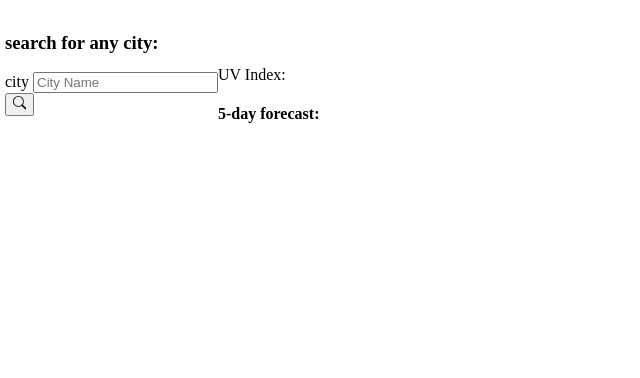
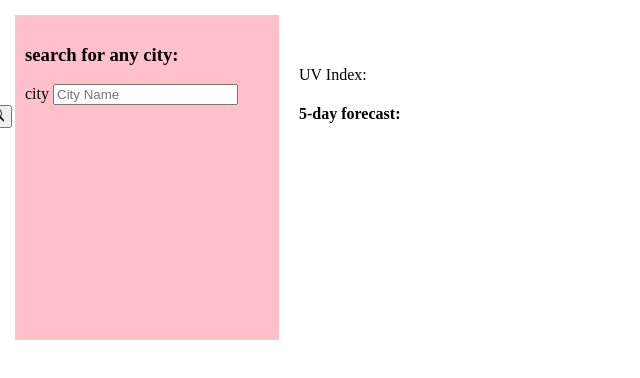
Before and after one commit to bouncingpiecodes/weather-dashboard, a plain HTML site: page index.html in a window 1280 px wide. Shown: the whole page, without its empty margins (0-640 px from the left). Drawn offline with nearby package versions, Linux system fonts and the light colour scheme; files that its build step writes are made by us from their sources; files whose address does not match are found by name.

Commit message:
added the styling in css for the search panel and button

```diff
--- a/style.css
+++ b/style.css
@@ -14,3 +14,14 @@ section {
   display: flex;
   justify-content: center;
 }
+
+.search-panel {
+  width: 20%;
+  margin: 10px 20px 0 10px;
+  padding: 10px 0 10px 10px;
+  background-color: pink;
+}
+
+.search-button-panel {
+  margin-left: -42px;
+}
```
